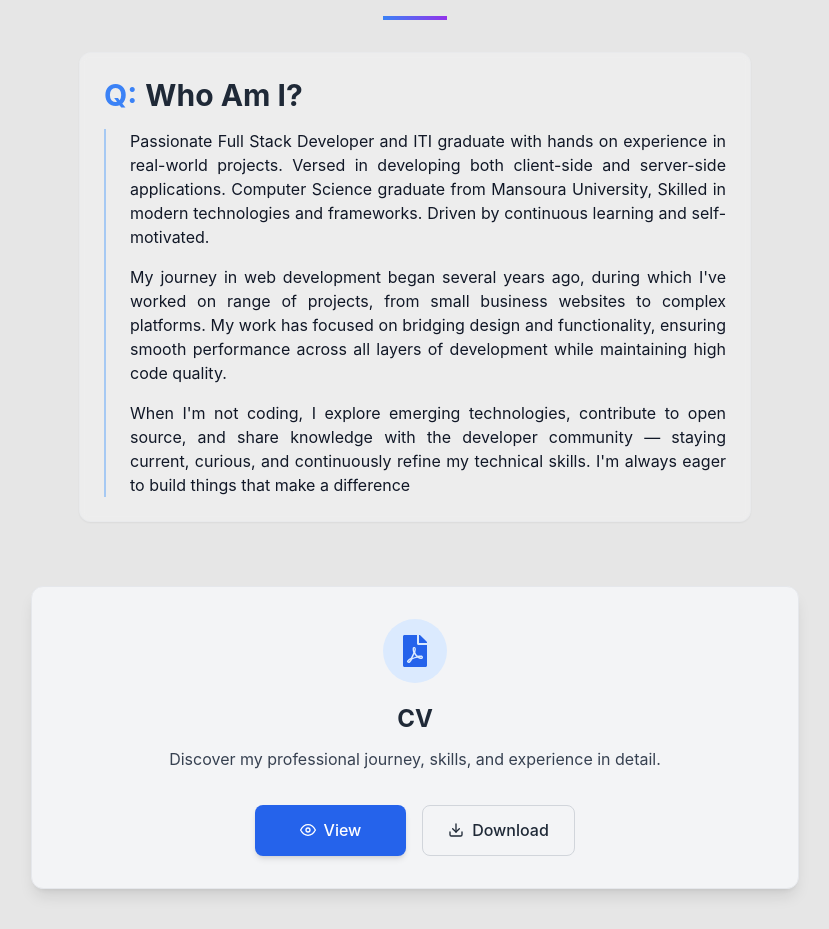
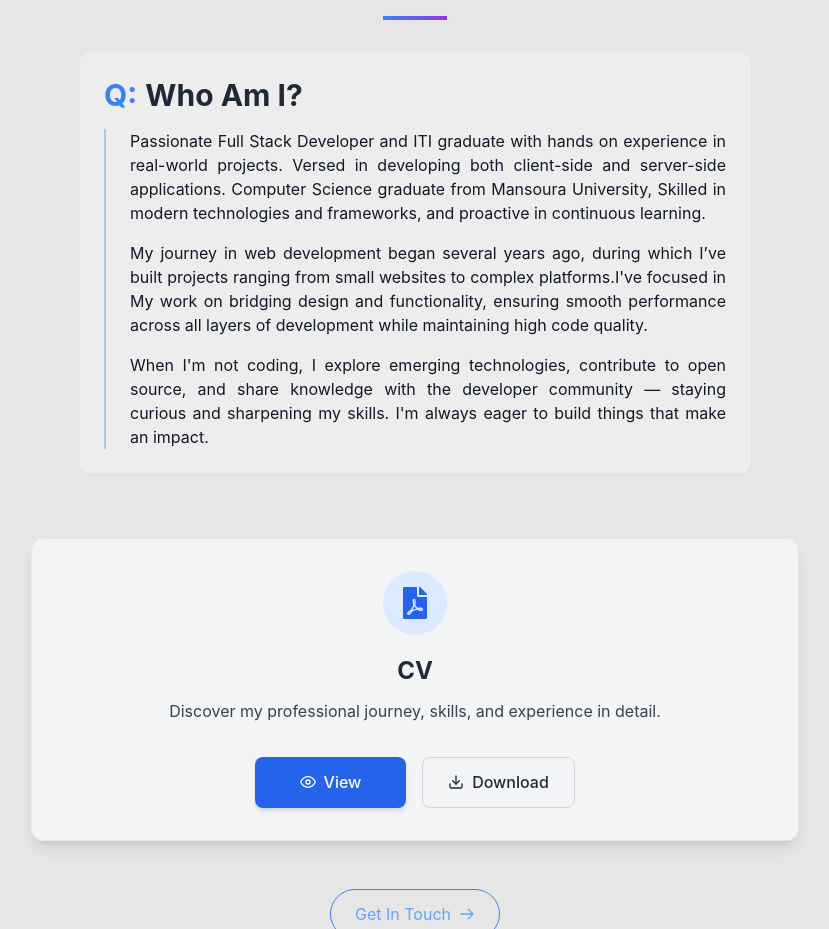
Before and after one commit to iSamerRizq74/Portfolio, a React (Vite) app: page / in a window 1280 px wide. Shown: the part 900-1829 px from the top of the page, without its empty margins (225-1054 px from the left). Built offline with nearby package versions, Linux system fonts and the light colour scheme.

Commit message:
improvements

```diff
--- a/src/components/About.jsx
+++ b/src/components/About.jsx
@@ -83,21 +83,21 @@ const About = ({ currentLanguage = 'EN' }) => {
                       ? "Développeur Full Stack passionné, diplômé de l'ITI et de la Faculté des Sciences Informatiques de Mansoura, avec une expérience pratique sur des projets réels. Maîtrisant le développement front-end et back-end, ainsi que les technologies modernes et frameworks fort. Motivé, curieux et en apprentissage continu."
                       : currentLanguage === 'AR'
                         ? 'أنا مطور ويب شامل شغوف وخريج معهد تكنولوجيا المعلومات، أمتلك خبرة عملية من خلال المشاركة في مشاريع واقعية. متمكّن من تطوير تطبيقات الواجهة الأمامية والخلفية. خريج كلية الحاسبات والمعلومات من جامعة المنصورة، ومهاراتي تشمل التعامل مع التقنيات والأُطر الحديثة. مدفوع بشغف التعلم المستمر ودافع ذاتي عالٍ.'
-                        : "Passionate Full Stack Developer and ITI graduate with hands on experience in real-world projects. Versed in developing both client-side and server-side applications. Computer Science graduate from Mansoura University, Skilled in modern technologies and frameworks. Driven by continuous learning and self-motivated."}
+                        : "Passionate Full Stack Developer and ITI graduate with hands on experience in real-world projects. Versed in developing both client-side and server-side applications. Computer Science graduate from Mansoura University, Skilled in modern technologies and frameworks, and proactive in continuous learning."}
                   </p>
                   <p className="text-justify mt-4 text-sm sm:text-base">
                     {currentLanguage === 'FR'
                       ? "Mon parcours en développement web a débuté il y a plusieurs années, au cours desquelles j'ai réalisé divers projets innovants, allant de sites pour petites entreprises à des plateformes complexes. Je m'attache toujours à relier design et fonctionnalité, en assurant des performances fluides et un code de haute qualité."
                       : currentLanguage === 'AR'
                         ? 'بدأت رحلتي في مجال تطوير الويب منذ عدة سنوات، وخلالها عملت على مجموعة متنوعة من المشاريع، من مواقع الشركات الصغيرة إلى المنصّات الإلكترونية المعقّدة. ركّز عملي على الربط بين التصميم والوظائف البرمجية، مع ضمان أداء سلس عبر جميع طبقات التطوير والحفاظ على جودة عالية في كتابة الكود.'
-                        : "My journey in web development began several years ago, during which I've worked on range of projects, from small business websites to complex platforms. My work has focused on bridging design and functionality, ensuring smooth performance across all layers of development while maintaining high code quality."}
+                        : "My journey in web development began several years ago, during which I’ve built projects ranging from small websites to complex platforms.I've focused in My work on bridging design and functionality, ensuring smooth performance across all layers of development while maintaining high code quality."}
                   </p>
                   <p className="text-justify mt-4 text-sm sm:text-base">
                     {currentLanguage === 'FR'
                       ? "Lorsque je ne code pas, j'explore les technologies émergentes, pratiques et innovantes, contribue à l'open source et partage mes connaissances avec la communauté des développeurs — restant à jour et en affinant mes compétences techniques. Je suis toujours enthousiaste à l'idée de créer des projets impactants.."
                       : currentLanguage === 'AR'
                         ? 'عندما لا أكون منشغلًا بالبرمجة، أستكشف التقنيات الحديثة، وأساهم في مشاريع المصادر المفتوحة، وأشارك المعرفة مع مجتمع المطورين — مما يساعدني على البقاء مطّلعًا، محبًا للاستكشاف وأواصل تطوير مهاراتي التقنية باستمرار. أنا دائمًا متحمّس لبناء أشياء تُحدث فرقًا حقيقيًا.'
-                        : "When I'm not coding, I explore emerging technologies, contribute to open source, and share knowledge with the developer community — staying current, curious, and continuously refine my technical skills. I'm always eager to build things that make a difference"}
+                        : "When I'm not coding, I explore emerging technologies, contribute to open source, and share knowledge with the developer community — staying curious and sharpening my skills. I'm always eager to build things that make an impact."}
                   </p>
                 </div>
               </div>
```
